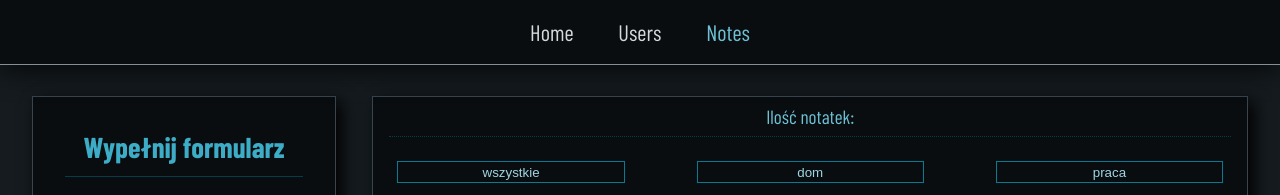
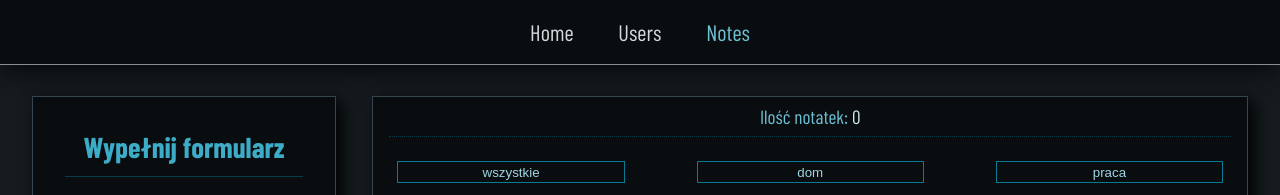
Before and after one commit to Scorpion19702022/SIMPLE_PROJECT_REACT_REDUX, a React (Vite) app: page /Notes in a window 1280 px wide. Shown: the top 195 px of the page. Built offline with nearby package versions, Linux system fonts and the light colour scheme; a web font is replaced by a local one.

Commit message:
added counter

```diff
--- a/src/Components/Notes/NotesResult.tsx
+++ b/src/Components/Notes/NotesResult.tsx
@@ -15,7 +15,7 @@ const NotesResult: React.FC<InitialProps> = ({ popupAction, closePopup }) => {
 			<div className={styles.box_info_select}>
 				<div className={styles.box_counter}>
 					<span className={styles.counter}>
-						Ilość notatek: <span className={styles.count}></span>
+						Ilość notatek: <span className={styles.count}>{notesList.length}</span>
 					</span>
 				</div>
 				<div className={styles.box_btns_select}>
```
